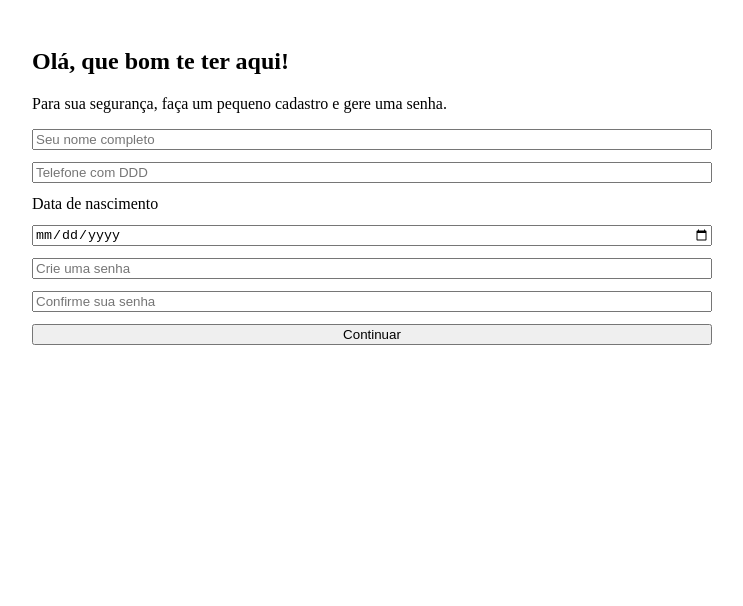
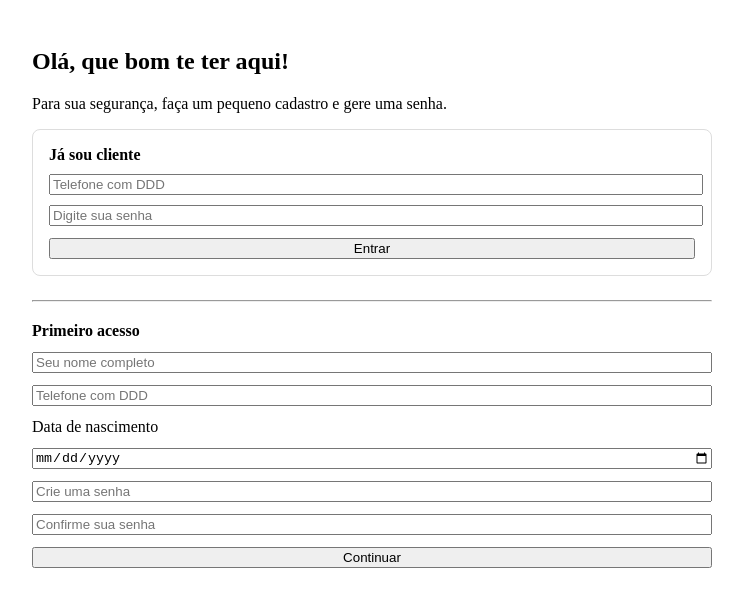
Before and after one commit to AdilsonStewart/CorujinhaLegal, a React (Create React App) app: page /sou-cliente in a window 1280 px wide. Shown: the top 606 px of the page, without its empty margins (268-1011 px from the left). Built offline with nearby package versions, Linux system fonts and the light colour scheme.

Commit message:
Refactor client validation and registration logic

```diff
--- a/src/screens/ClientIdentifyPage.js
+++ b/src/screens/ClientIdentifyPage.js
@@ -18,11 +18,61 @@ const ClientIdentifyPage = () => {
   const [confirmaSenha, setConfirmaSenha] = useState("");
 
   const [loading, setLoading] = useState(false);
-  const [statusMessage, setStatusMessage] = useState("");
+  const [modoExistente, setModoExistente] = useState(false);
 
-  const handleSubmit = async (e) => {
+  const validarClienteExistente = async () => {
+    const telClean = sanitizePhone(telefone);
+
+    if (!telClean || telClean.length < 10) {
+      alert("Informe seu telefone com DDD.");
+      return;
+    }
+
+    if (!senha) {
+      alert("Informe sua senha.");
+      return;
+    }
+
+    setLoading(true);
+
+    try {
+      const q = query(
+        collection(db, "clientes"),
+        where("telefone", "==", telClean)
+      );
+      const snap = await getDocs(q);
+
+      if (snap.empty) {
+        alert("Cliente não encontrado. Complete o cadastro abaixo.");
+        setModoExistente(false);
+        setLoading(false);
+        return;
+      }
+
+      const cliente = snap.docs[0].data();
+
+      if (cliente.senha !== senha) {
+        alert("Senha incorreta.");
+        setLoading(false);
+        return;
+      }
+
+      // login OK
+      localStorage.setItem("clienteTelefone", telClean);
+      localStorage.setItem("clienteNome", cliente.nome);
+
+      window.location.href = "/servicos";
+
+    } catch (err) {
+      console.error(err);
+      alert("Erro ao validar cliente.");
+    } finally {
+      setLoading(false);
+    }
+  };
+
+  const cadastrarNovoCliente = async (e) => {
     e.preventDefault();
-    setStatusMessage("");
 
     const telClean = sanitizePhone(telefone);
 
@@ -32,7 +82,7 @@ const ClientIdentifyPage = () => {
     }
 
     if (!telClean || telClean.length < 10) {
-      alert("Telefone inválido. Ex: 11999998888");
+      alert("Telefone inválido.");
       return;
     }
 
@@ -42,7 +92,7 @@ const ClientIdentifyPage = () => {
     }
 
     if (!senha || !confirmaSenha) {
-      alert("Informe e confirme sua senha.");
+      alert("Crie e confirme sua senha.");
       return;
     }
 
@@ -54,32 +104,6 @@ const ClientIdentifyPage = () => {
     setLoading(true);
 
     try {
-      // 🔎 Verifica se o cliente já existe
-      const q = query(
-        collection(db, "clientes"),
-        where("telefone", "==", telClean)
-      );
-      const snap = await getDocs(q);
-
-      // 🟢 CLIENTE JÁ EXISTE → validar senha
-      if (!snap.empty) {
-        const cliente = snap.docs[0].data();
-
-        if (cliente.senha !== senha) {
-          alert("Senha incorreta.");
-          setLoading(false);
-          return;
-        }
-
-        // login ok
-        localStorage.setItem("clienteTelefone", telClean);
-        localStorage.setItem("clienteNome", cliente.nome);
-
-        window.location.href = "/servicos";
-        return;
-      }
-
-      // 🆕 NOVO CLIENTE → criar cadastro
       await addDoc(collection(db, "clientes"), {
         nome,
         telefone: telClean,
@@ -95,7 +119,7 @@ const ClientIdentifyPage = () => {
 
     } catch (err) {
       console.error(err);
-      alert("Erro ao processar seu cadastro.");
+      alert("Erro ao criar cadastro.");
     } finally {
       setLoading(false);
     }
@@ -106,7 +130,40 @@ const ClientIdentifyPage = () => {
       <h2>Olá, que bom te ter aqui!</h2>
       <p>Para sua segurança, faça um pequeno cadastro e gere uma senha.</p>
 
-      <form onSubmit={handleSubmit} style={{ display: "grid", gap: 12 }}>
+      {/* 🔐 JÁ SOU CLIENTE */}
+      <div style={{ marginBottom: 24, padding: 16, border: "1px solid #ddd", borderRadius: 8 }}>
+        <strong>Já sou cliente</strong>
+
+        <input
+          type="tel"
+          placeholder="Telefone com DDD"
+          value={telefone}
+          onChange={(e) => setTelefone(e.target.value)}
+          style={{ width: "100%", marginTop: 10 }}
+        />
+
+        <input
+          type="password"
+          placeholder="Digite sua senha"
+          value={senha}
+          onChange={(e) => setSenha(e.target.value)}
+          style={{ width: "100%", marginTop: 10 }}
+        />
+
+        <button
+          onClick={validarClienteExistente}
+          disabled={loading}
+          style={{ marginTop: 12, width: "100%" }}
+        >
+          {loading ? "Validando..." : "Entrar"}
+        </button>
+      </div>
+
+      <hr />
+
+      {/* 🆕 NOVO CADASTRO */}
+      <form onSubmit={cadastrarNovoCliente} style={{ display: "grid", gap: 12, marginTop: 20 }}>
+        <strong>Primeiro acesso</strong>
 
         <input
           type="text"
@@ -144,16 +201,9 @@ const ClientIdentifyPage = () => {
         />
 
         <button type="submit" disabled={loading}>
-          {loading ? "Processando..." : "Continuar"}
+          {loading ? "Criando cadastro..." : "Continuar"}
         </button>
-
       </form>
-
-      {statusMessage && (
-        <div style={{ marginTop: 16 }}>
-          <strong>{statusMessage}</strong>
-        </div>
-      )}
     </div>
   );
 };
```
